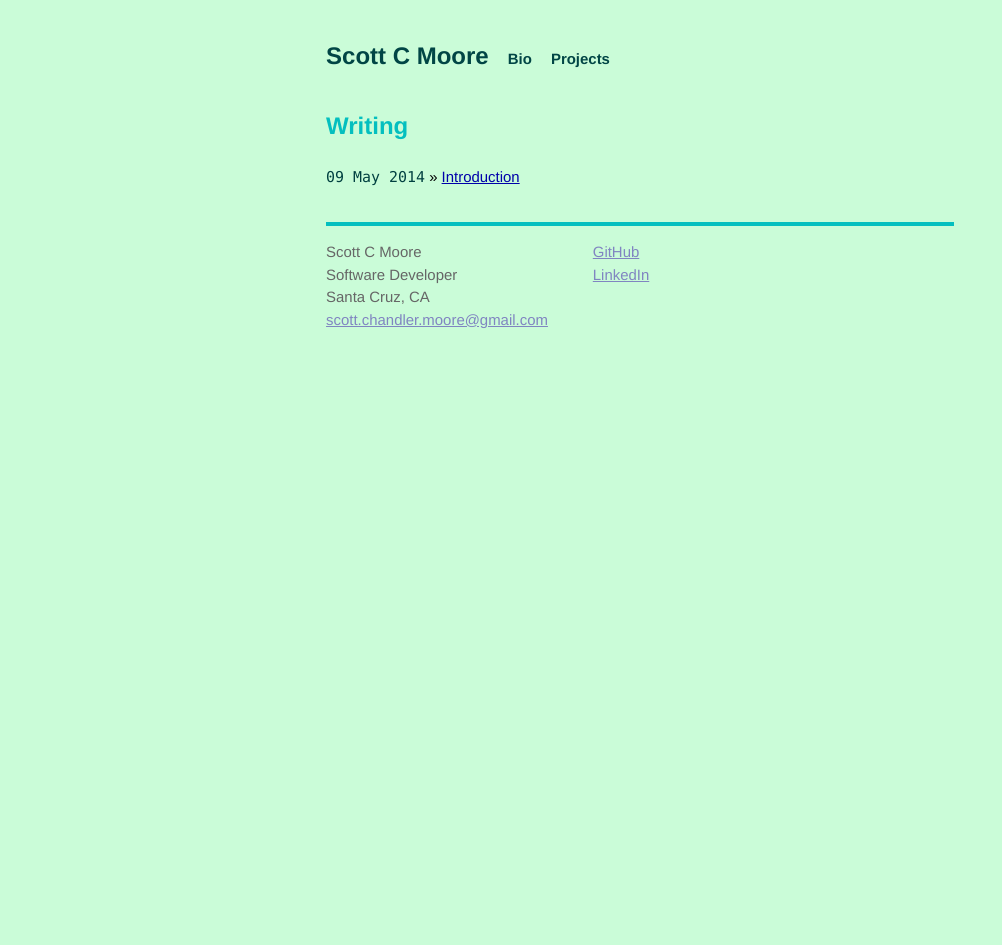
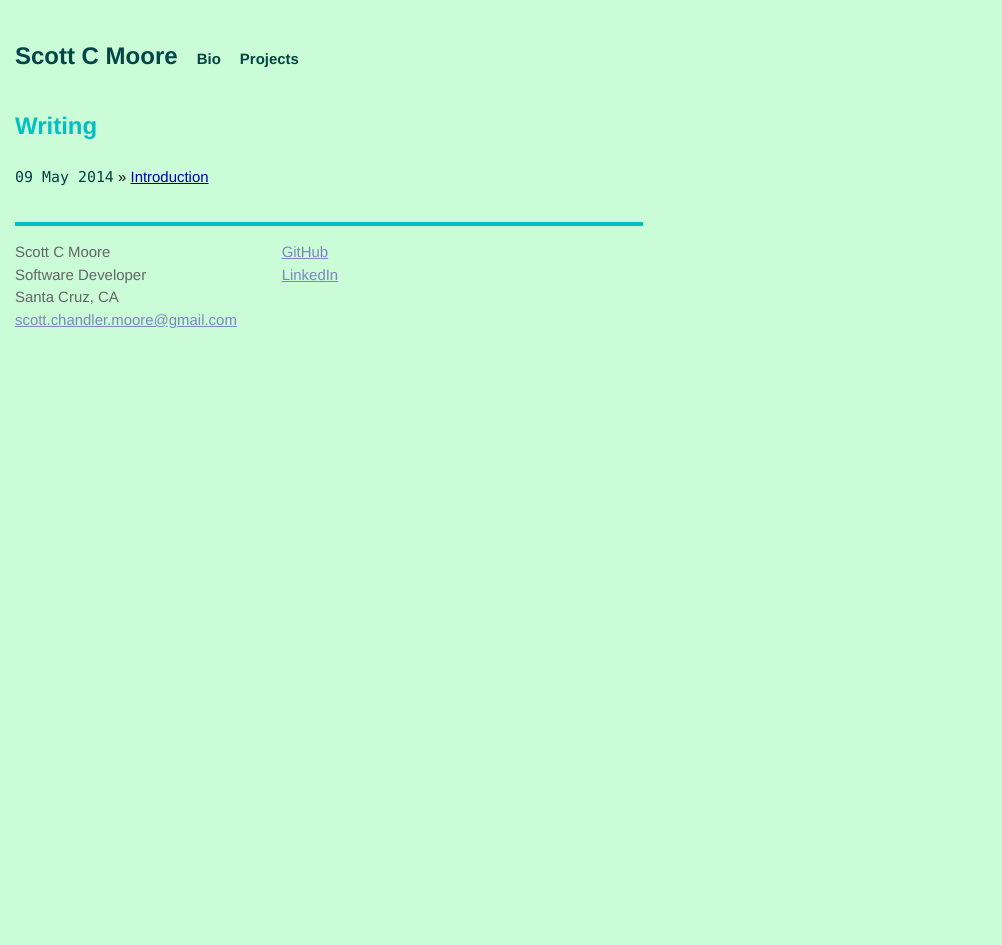
Before and after one commit to scottcmoore/scottcmoore.github.io, a Jekyll site: the page built from index.html, in a window 1280 px wide. Shown: the whole page, without its empty margins (0-1002 px from the left). Built offline with Jekyll 4.4.1, drawn with Linux system fonts in a browser that asks for light colours; Markdown is read by kramdown in place of the engine named in the settings.

Commit message:
Add a little left margin for small resolutions.

```diff
--- a/css/main.css
+++ b/css/main.css
@@ -73,7 +73,7 @@ h1 {
   font-size: 115%;
   text-align: justify;
   width: 42em;
-  margin: 3em auto 2em;
+  margin: 3em auto 2em 1em;
   line-height: 1.5em;
 }
 
```
